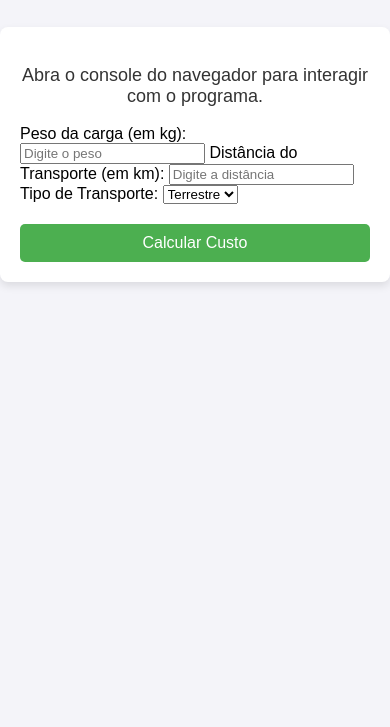
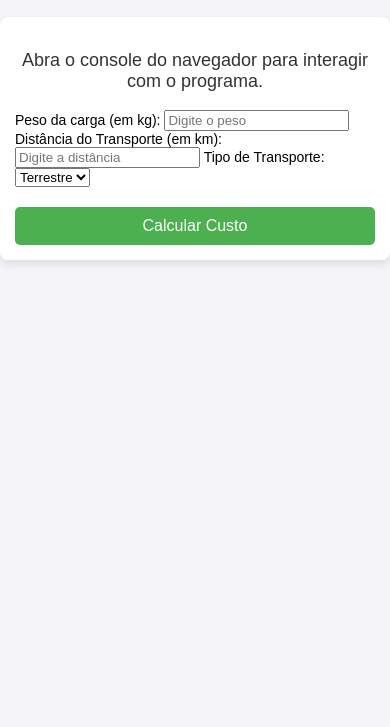
Before and after one commit to DevEriko/Projeto-Logistico, a plain HTML site: page index.html in a window 390 px wide. Shown: the part 117-844 px from the top of the page. Drawn offline with Linux system fonts and the light colour scheme.

Commit message:
Melhorando a experiência do usuário em dispositivos móveis.

```diff
--- a/style.css
+++ b/style.css
@@ -62,3 +62,13 @@ button {
 button:hover {
     background-color: #45a049;
 }
+
+@media (max-width: 600px) {
+    body {
+        font-size: 14px;
+    }
+
+    .content {
+        padding: 15px;
+    }
+}
```
